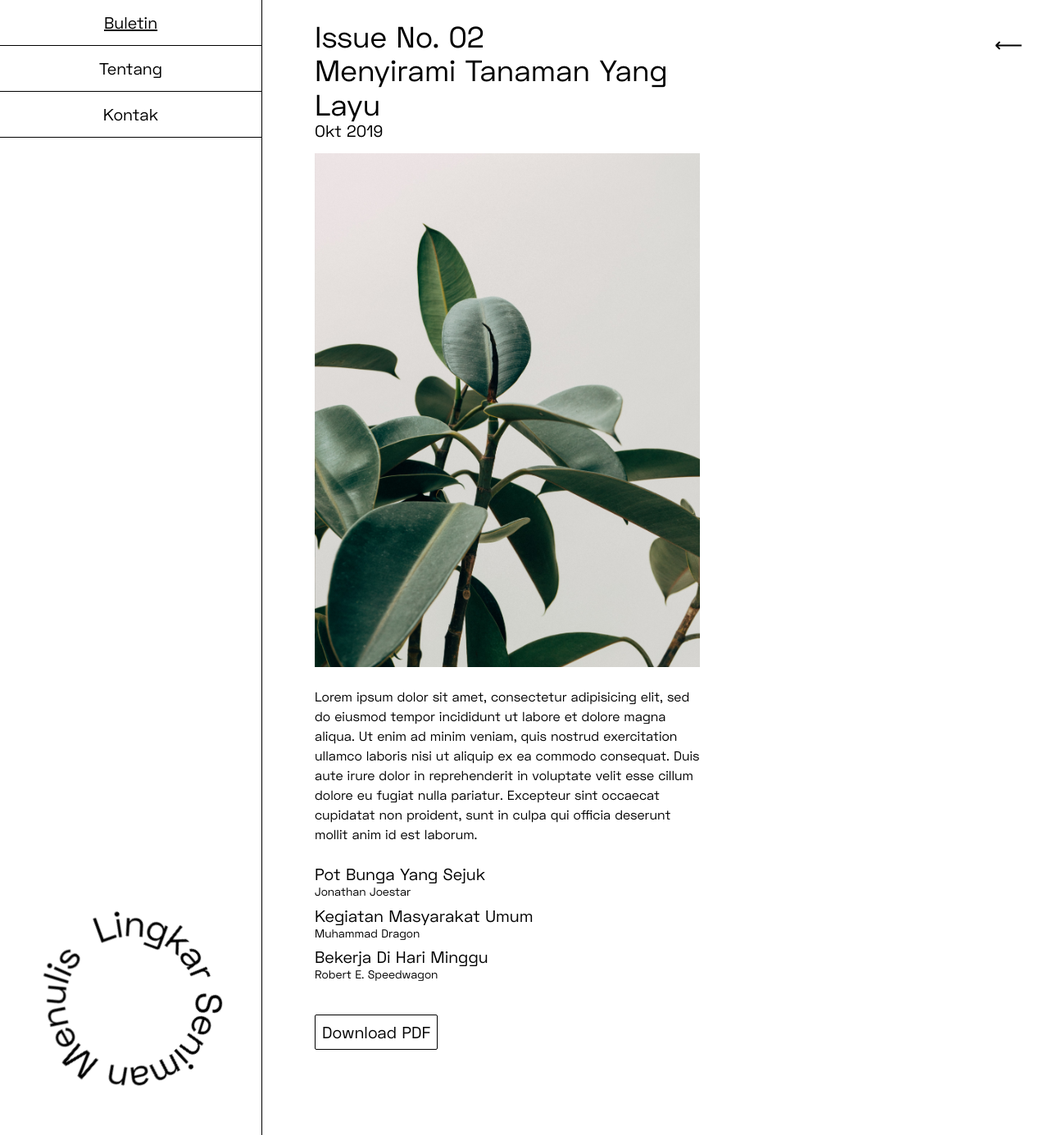
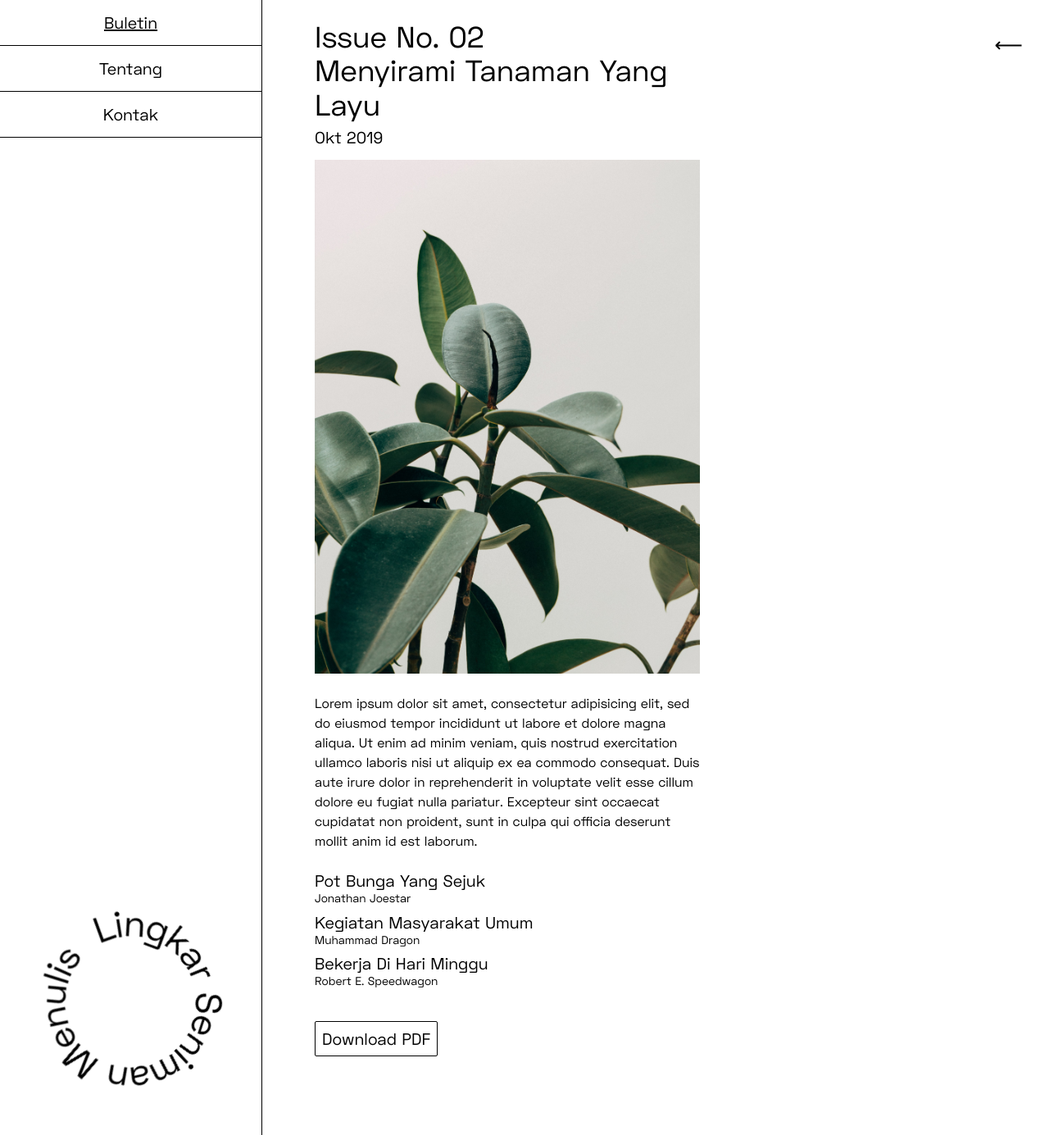
Before and after one commit to lingkarsenimanmenulis/lingkarsenimanmenulis, a Jekyll site: the page built from _issue/issue-02.md, in a window 1280 px wide and 1385 px high. Shown: the whole window at 82% size. Built offline with Jekyll 4.4.1, drawn with Linux system fonts in a browser that asks for light colours; nearby versions of some CDN libraries.

Commit message:
Tanggal mt2

```diff
--- a/_layouts/issue.html
+++ b/_layouts/issue.html
@@ -6,7 +6,7 @@ layout: default
   <div class="fl w-70">
     <div class="ttc f2 black"> Issue No. {{page.tag | remove: "issue-"}} </div>
     <div class="ttc f2 black"> {{page.title}} </div>
-    <div class="f4 black"> {{page.tanggal}} </div>
+    <div class="f4 black mt2"> {{page.tanggal}} </div>
     <article class="w-100 center pv2 mt2">
       <div class="aspect-ratio aspect-ratio--3x4">
         <div class="aspect-ratio--object cover" style="background:url({{page.cover}}) center;"></div>
```
